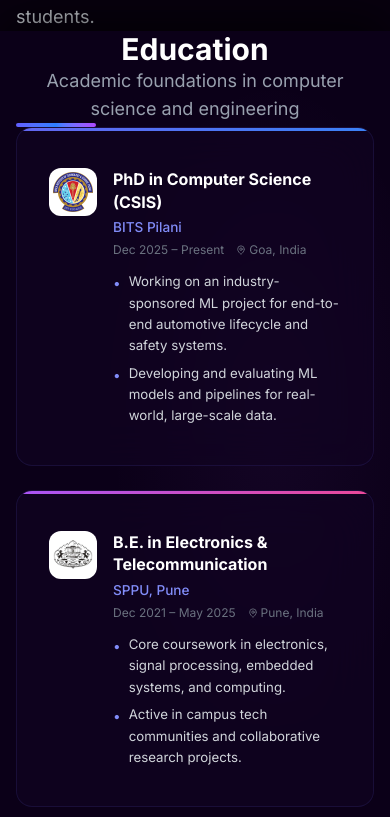
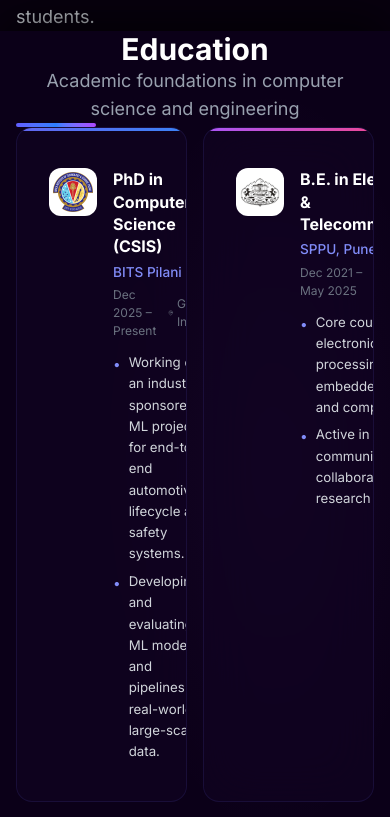
Before and after one commit to devadripta/portfolio_deva, a Next.js app: page / in a window 390 px wide. Shown: the part 2145-2962 px from the top of the page. Built offline with nearby package versions, Linux system fonts and the light colour scheme.

Commit message:
Fix Education grid: 3-col on desktop, 2-col on mobile with Fergusson below
Co-authored-by: CommandCodeBot <noreply@commandcode.ai>

```diff
--- a/src/components/sections/Education.tsx
+++ b/src/components/sections/Education.tsx
@@ -54,11 +54,9 @@
                 <SectionHeading title="Education" subtitle="Academic foundations in computer science and engineering" />
 
                 <div
+                    className="grid grid-cols-2 lg:grid-cols-3 gap-4 md:gap-6"
                     style={{
-                        display: "grid",
-                        gridTemplateColumns: "repeat(auto-fit, minmax(min(100%, 350px), 1fr))",
-                        gap: "1.5rem",
-                        maxWidth: 900,
+                        maxWidth: 1050,
                         margin: "0 auto",
                     }}
                 >
```
